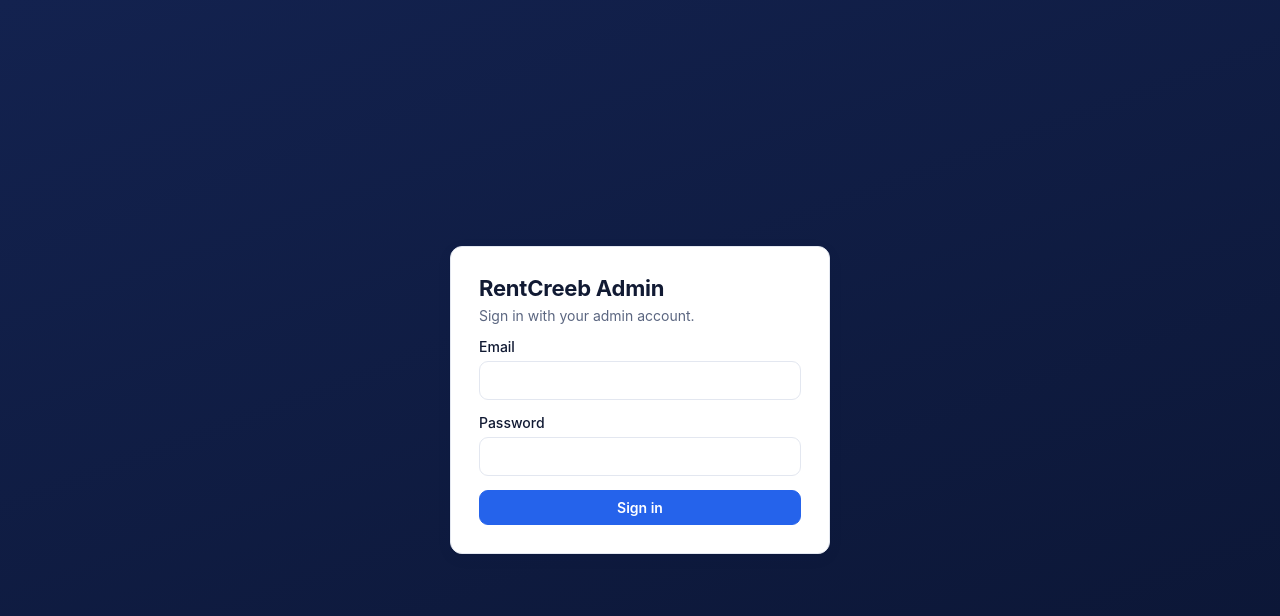
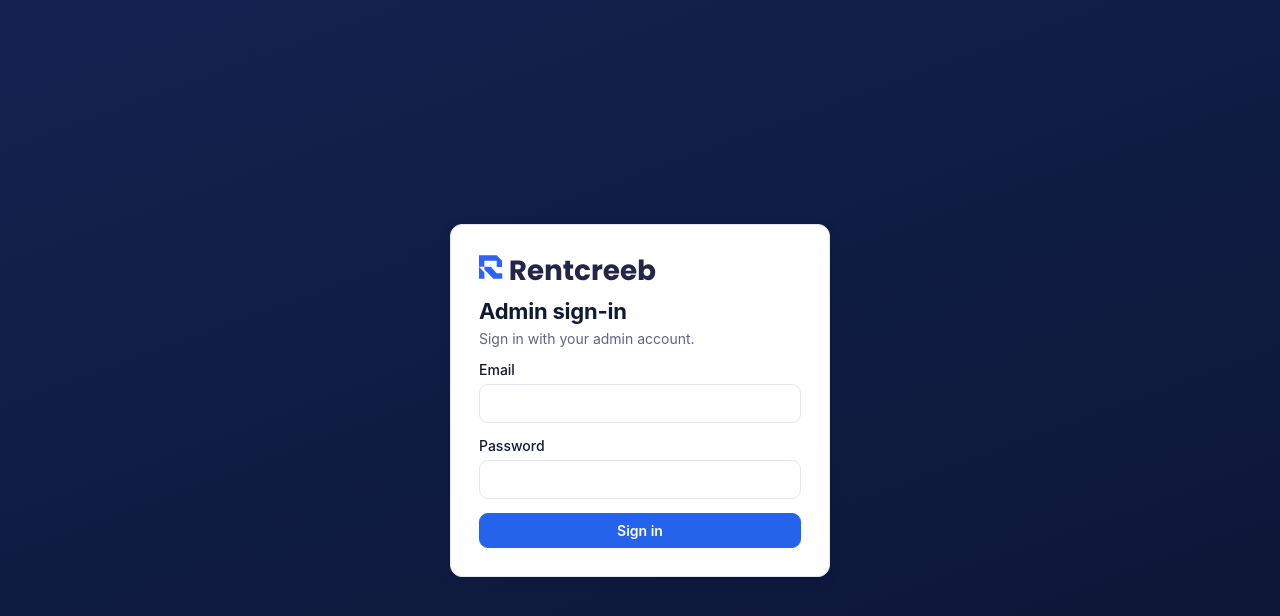
Before and after one commit to iamadefisayomi/rentcreeb-backend-v1, a website: page admin/index.html in a window 1280 px wide. Drawn offline with Linux system fonts and the light colour scheme.

Commit message:
Admin logo

```diff
--- a/admin/admin.css
+++ b/admin/admin.css
@@ -114,3 +114,6 @@ tr.click { cursor: pointer; } tr.click:hover td { background: var(--bg); }
   .kv { grid-template-columns: 1fr; }
   .kv dt { margin-top: 6px; }
 }
+
+.brand img { display: block; }
+@media (prefers-color-scheme: dark) { .login-logo { content: url(logo-white.svg); } }
--- a/admin/admin.js
+++ b/admin/admin.js
@@ -93,7 +93,7 @@
       var c = n[2] && counts[n[2]] ? '<span class="badge">' + counts[n[2]] + '</span>' : '';
       return '<a class="nav' + (section === n[0] ? ' on' : '') + '" href="#/' + n[0] + '">' + esc(n[1]) + c + '</a>';
     }).join('');
-    $('#app').innerHTML = '<div class="shell"><aside class="side" id="side"><div class="brand">RentCreeb <span>Admin</span></div>' + nav +
+    $('#app').innerHTML = '<div class="shell"><aside class="side" id="side"><div class="brand"><img src="logo-white.svg" alt="RentCreeb" height="22"> <span>Admin</span></div>' + nav +
       '<div class="side-foot"><div>Signed in as<br><b style="color:#fff">' + name(me) + '</b></div><button id="logout">Sign out</button></div></aside>' +
       '<main class="main"><div class="head"><div><div class="row"><button class="btn sm menu-btn" id="menu">☰ Menu</button><h1>' + esc(title) + '</h1></div>' +
       (sub ? '<p>' + esc(sub) + '</p>' : '') + '</div><div class="row">' + (actions || '') + '</div></div><div id="view"><div class="spinner">Loading…</div></div></main></div>';
@@ -147,7 +147,7 @@
 
   // ───────── login ─────────
   function renderLogin(msg) {
-    $('#app').innerHTML = '<div class="login"><form class="card" id="login"><div><h1>RentCreeb Admin</h1><p class="muted" style="margin:6px 0 0">Sign in with your admin account.</p></div>' +
+    $('#app').innerHTML = '<div class="login"><form class="card" id="login"><div><img src="logo.svg" alt="RentCreeb" height="28" class="login-logo"><h1 style="margin-top:14px">Admin sign-in</h1><p class="muted" style="margin:6px 0 0">Sign in with your admin account.</p></div>' +
       (msg ? '<div class="err">' + esc(msg) + '</div>' : '') +
       '<label>Email<input class="input" name="email" type="email" autocomplete="username" required></label>' +
       '<label>Password<input class="input" name="password" type="password" autocomplete="current-password" required></label>' +
```
Also changed, not shown: admin/logo-white.svg (added), admin/logo.svg (added).
